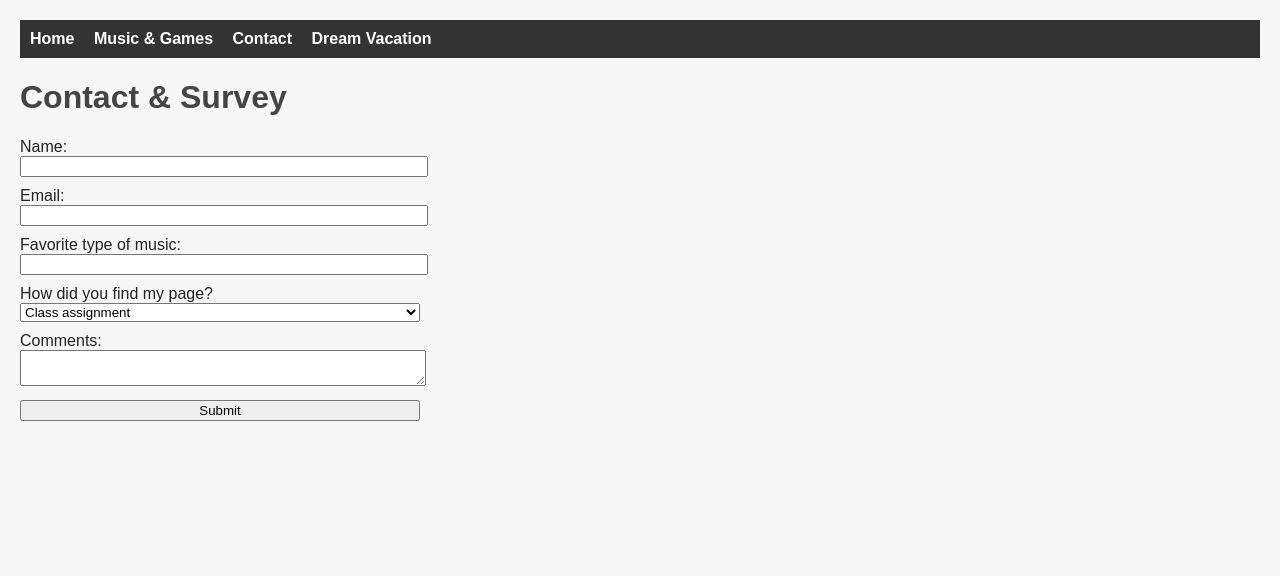
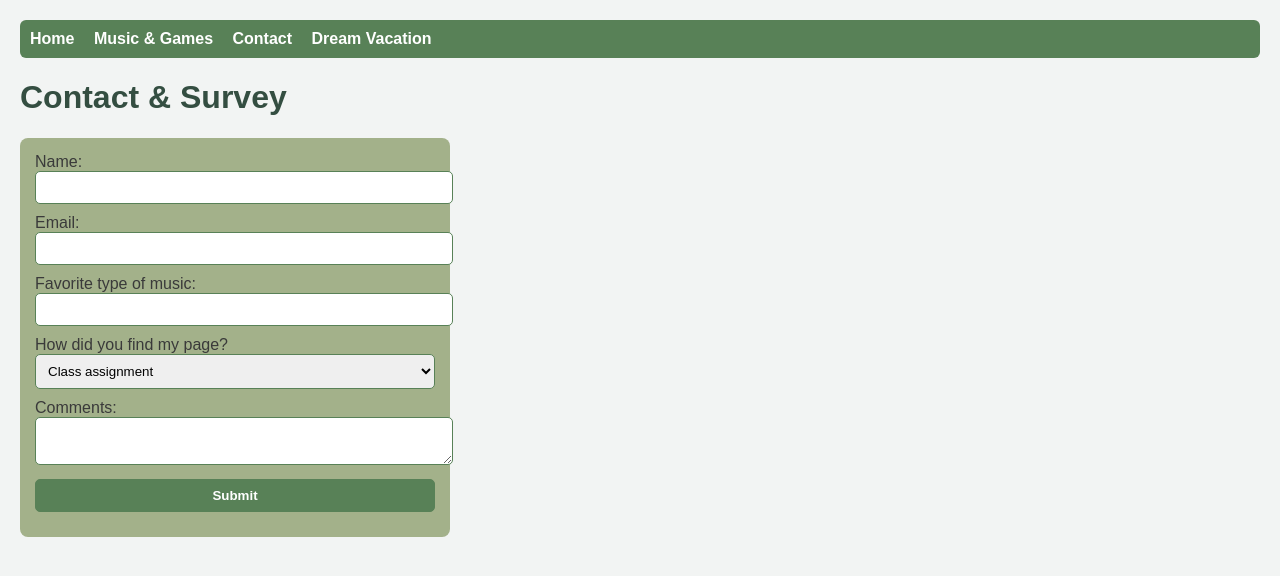
Before and after one commit to yosselyn-donjuan/yosselyn-donjuan.github.io, a plain HTML site: page contact.html in a window 1280 px wide. Drawn offline with Linux system fonts and the light colour scheme.

Commit message:
Update styles for body, nav, and form elements

```diff
--- a/style.css
+++ b/style.css
@@ -1,14 +1,15 @@
 body {
     font-family: Arial, sans-serif;
-    background-color: #f7f7f7;
-    color: #222;
+    background-color: #F2F4F3;
+    color: #3A3A3A;
     margin: 20px;
 }
 
 nav {
-    background-color: #333;
+    background-color: #588157;
     padding: 10px;
     margin-bottom: 20px;
+    border-radius: 6px;
 }
 
 nav a {
@@ -23,19 +24,37 @@ nav a:hover {
 }
 
 h1, h2 {
-    color: #444;
+    color: #344E41;
 }
 
 img {
     margin: 10px;
     border-radius: 8px;
+    border: 3px solid #A3B18A;
 }
 
 form {
     max-width: 400px;
+    background-color: #A3B18A;
+    padding: 15px;
+    border-radius: 8px;
 }
 
 input, select, textarea, button {
     width: 100%;
     margin-bottom: 10px;
+    padding: 8px;
+    border-radius: 5px;
+    border: 1px solid #588157;
 }
+
+button {
+    background-color: #588157;
+    color: white;
+    font-weight: bold;
+    cursor: pointer;
+}
+
+button:hover {
+    background-color: #3A5A40;
+}
```
